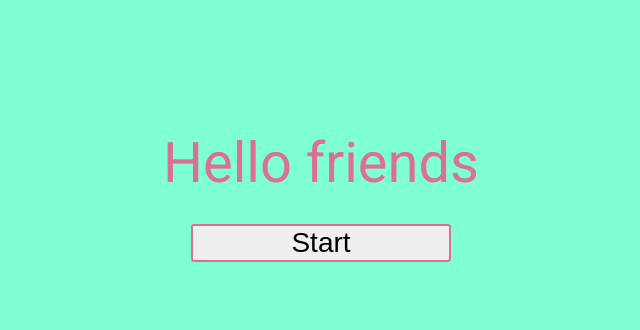
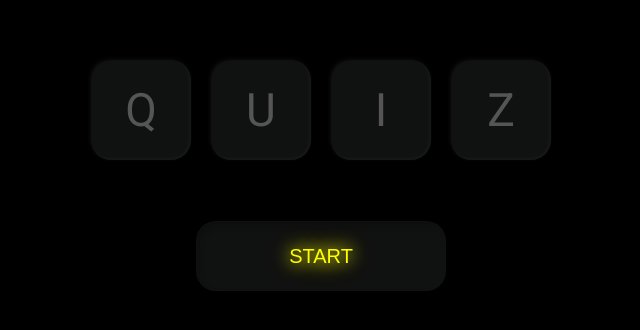
Before and after one commit to Technigo/project-redux-quiz-old, a React (Create React App) app: page / in a window 1280 px wide. Shown: the part 190-520 px from the top of the page, without its empty margins (319-959 px from the left). Built offline with nearby package versions, Linux system fonts and the light colour scheme.

Commit message:
first page

```diff
--- a/src/components/CurrentQuestion.css
+++ b/src/components/CurrentQuestion.css
@@ -2,6 +2,12 @@
 
 /* add zooming effect on the text ine the button?
 */
+
+body{
+background-color: white;
+
+ }
+
 
 .main-container {
 height: 100%;
--- /dev/null
+++ b/src/components/StartPage.css
@@ -0,0 +1,191 @@
+@import url('https://fonts.googleapis.com/css2?family=Poppins:wght@900&display=swap');
+
+
+
+
+.StartPageContainer{
+width: 100%;
+height: 100vh;
+display: grid;
+grid-template-columns: repeat(5, 1fr);
+grid-template-rows: repeat(12, 1fr);
+justify-content: center;
+place-items: center;
+background-color: black;
+}
+
+.startBtn{
+grid-column: 3;
+grid-row: 6;
+width: 100%;
+height: 60px;
+display: flex;
+justify-content:center;
+align-content: center;
+background-color: transparent;
+border: none;
+margin-top: 20px;
+
+
+
+}
+
+.startText-btn{
+  height: 55px;
+  width: 150px;
+  background-color: rgb(16, 17, 17);
+  color: #555;
+  display: flex;
+  justify-content: center;
+  align-items: center;
+  font-size: 20px;
+
+  border-radius: 20px;
+  box-shadow: inset 0 0 2px rgba(255, 255, 255, 0.05),
+    inset 4px 4px 6px rgba(0, 0, 0, 0.2);
+  color: yellow;
+  text-shadow: 0 0 15px yellow, 0 0 25px yellow;
+  animation: glow 1.5s linear infinite;
+  cursor: pointer;
+
+
+}
+
+
+
+
+ul {
+  grid-column: 3;
+  grid-row: 5;
+width: 100%;
+  display: flex;
+  padding: 0;
+  align-items: center;
+ justify-content: center;
+ margin: 0;
+
+}
+
+li {
+  list-style: none;
+}
+
+label {
+  position: relative;
+}
+
+input[type="checkbox"] {
+  position: absolute;
+  opacity: 0;
+  cursor: pointer;
+  height: 50px;
+  width: 50px;
+  z-index: 100;
+}
+
+.startText {
+
+  height: 60px;
+  width: 60px;
+  background-color: rgb(16, 17, 17);
+  color: #555;
+  display: flex;
+  justify-content: space-evenly;
+  align-items: center;
+  font-size: 46px;
+  cursor: pointer;
+ margin: 10px 10px;
+  border-radius: 20px;
+  box-shadow: -1px -1px 4px rgba(255, 255, 255, 0.05),
+    4px 4px 6px rgba(0, 0, 0, 0.2),
+    inset -1px -1px 4px rgba(255, 255, 255, 0.05),
+    inset 1px 1px 1px rgba(0, 0, 0, 0.1);
+
+
+
+
+
+}
+
+/* div:before {
+  content: "";
+  position: absolute;
+  top: 2px;
+  left: 2px;
+  width: 75px;
+  height: 38px;
+  border-top-left-radius: 20px;
+  border-top-right-radius: 20px;
+  background: rgba(255, 255, 255, 0.05);
+} */
+
+input[type="checkbox"]:checked ~ div {
+  box-shadow: inset 0 0 2px rgba(255, 255, 255, 0.05),
+    inset 4px 4px 6px rgba(0, 0, 0, 0.2);
+  color: yellow;
+  text-shadow: 0 0 15px yellow, 0 0 25px yellow;
+  animation: glow 1.5s linear infinite;
+}
+
+@keyframes glow {
+  0% {
+    filter: hue-rotate(0deg);
+  }
+  100% {
+    filter: hue-rotate(360deg);
+  }
+}
+
+
+
+
+@media (min-width:768px) {
+
+
+
+
+  .startBtn{
+
+  margin-top: 50px;
+
+
+
+      width: 100%;
+      height: 30px;
+
+
+    }
+
+    .startText-btn{
+      height: 70px;
+      width: 250px;
+
+
+
+
+       }
+
+
+
+  input[type="checkbox"] {
+
+    height: 100px;
+    width: 100px;
+
+  }
+
+  .startText {
+
+    height: 100px;
+    width: 100px;
+
+
+
+     }
+
+
+
+
+
+
+}
--- a/src/components/StartPage.js
+++ b/src/components/StartPage.js
@@ -2,66 +2,58 @@ import React from "react";
 import styled, { keyframes } from "styled-components/macro";
 import { useHistory } from "react-router-dom";
 
-const SiteContainerDiv = styled.div`
-  height: 100vh;
-  width: 100vw;
-  background-color: aquamarine;
-  color: black;
-`;
 
-const Main = styled.main`
-  justify-content: center;
-  align-items: center;
-  height: 100vh;
-  width: 100%;
-  display: flex;
-  color: palevioletred;
-`;
 
-const Button = styled.button`
-  font-size: 0.5em;
-  margin: 1em;
-  border: 2px solid palevioletred;
-  border-radius: 3px;
-  &: hover {
-    box-shadow: 5px 5px rgb(69, 69, 69);
-    color: red;
-  }
-`;
 
-const rotate = keyframes`
-  from {
-    transform: rotate(0deg);
-  }
-  to {
-    transform: rotate(360deg);
-  }
-`;
 
-const Rotate = styled.div`
-  display: flex;
-  animation: ${rotate} 2s linear;
-  padding: 2rem 1rem;
-  font-size: 3.5rem;
-  flex-direction: column;
-`;
+
+
+
 
 const StartPage = () => {
   const history = useHistory();
 
   return (
-    <>
-      <SiteContainerDiv>
-        <Main>
-          <Rotate>
-            Hello friends
-            <Button type="button" onClick={() => history.push("/game")}>
-              Start
-            </Button>
-          </Rotate>
-        </Main>
-      </SiteContainerDiv>
-    </>
+
+
+
+
+
+  <main className="StartPageContainer">
+
+
+          <ul>
+  <li>
+    <input type="checkbox" />
+    <div className="startText" >Q</div>
+  </li>
+  <li>
+    <input type="checkbox" />
+    <div className="startText">U</div>
+  </li>
+  <li>
+    <input type="checkbox" />
+    <div className="startText">I</div>
+  </li>
+  <li>
+    <input type="checkbox" />
+    <div className="startText">Z</div>
+  </li>
+
+
+</ul>
+
+
+
+
+
+            <button className="startBtn" type="button" onClick={() => history.push("/game")}>
+            <div className="startText-btn">START</div>
+            </button>
+
+        </main>
+
+
   );
 };
 
--- a/src/components/Summary.js
+++ b/src/components/Summary.js
@@ -5,7 +5,7 @@ import { Link } from "react-router-dom";
 
 
 import { quiz } from "../reducers/quiz";
-import Confetti from "react-confetti";
+
 import { FallingEmojis } from "falling-emojis";
 
 export const Summary = () => {
@@ -46,7 +46,7 @@ return  (
 <p className="SummaryTextConfetti-p">Score: {score}/{answers.length}</p>
     <button className="SummaryTextConfetti-btn"
         type="submit"
-        onClick={() => restartQuiz()}>Restart the quiz
+        onClick={() => restartQuiz()}> <Link to="/"> Restart the quiz </Link>
       </button>
 </div>     </section>
 </main>
@@ -68,7 +68,7 @@ return  (
 <p className="SummaryTextRain-p">Score: {score}/{answers.length}</p>
     <button className="SummaryTextRain-btn"
         type="submit"
-        onClick={() => restartQuiz()}>Restart the quiz
+        onClick={() => restartQuiz()}><Link to="/"> Restart the quiz </Link>
       </button>
 </div>     </section>
 </main>
--- a/src/index.js
+++ b/src/index.js
@@ -2,6 +2,7 @@ import React from 'react'
 import ReactDOM from 'react-dom'
 import './index.css'
 import './components/Summary.css'
+import 'components/StartPage.css'
 import { App } from './App'
 
 ReactDOM.render(<App />, document.getElementById('root'))
```
